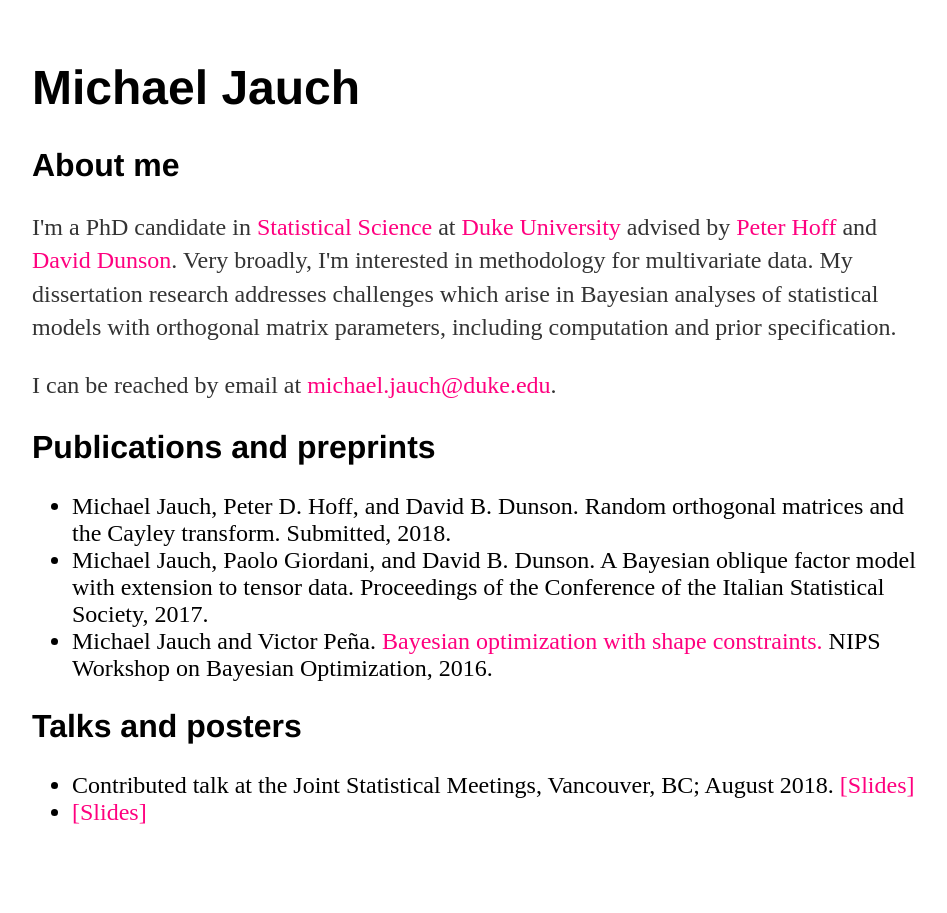
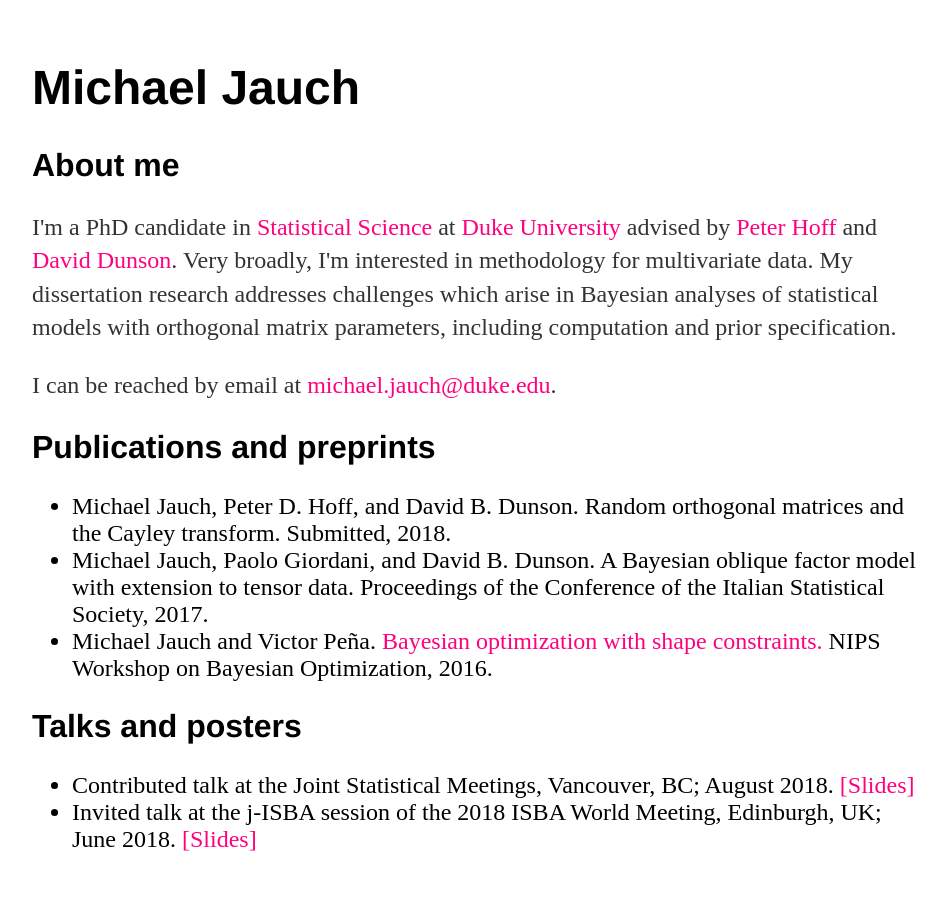
Before and after one commit to michaeljauch/michaeljauch.github.io, a Jekyll site: the page built from index.html, in a window 1280 px wide. Shown: the whole page, without its empty margins (160-1107 px from the left). Built offline with Jekyll 4.4.1, drawn with Linux system fonts in a browser that asks for light colours.

Commit message:
fix bad formatting of talk

```diff
--- a/index.html
+++ b/index.html
@@ -16,7 +16,7 @@ title: Michael Jauch
 	<h2>Talks and posters</h2>
 	<ul style="font-size:1.5em">
   		<li> Contributed talk at the Joint Statistical Meetings, Vancouver, BC; August 2018. <a href="http://michaeljauch.github.io/JSM2018.pdf" style="color:#FF007F;">[Slides]</a>  </li>
-  		<li><Invited talk at the j-ISBA session of the 2018 ISBA World Meeting, Edinburgh, UK; June 2018. <a href="http://michaeljauch.github.io/ISBA2018.pdf" style="color:#FF007F;">[Slides]</a> </li>
+  		<li> Invited talk at the j-ISBA session of the 2018 ISBA World Meeting, Edinburgh, UK; June 2018. <a href="http://michaeljauch.github.io/ISBA2018.pdf" style="color:#FF007F;">[Slides]</a> </li>
 	</ul>
 
 </div><!-- /.blurb -->
```
